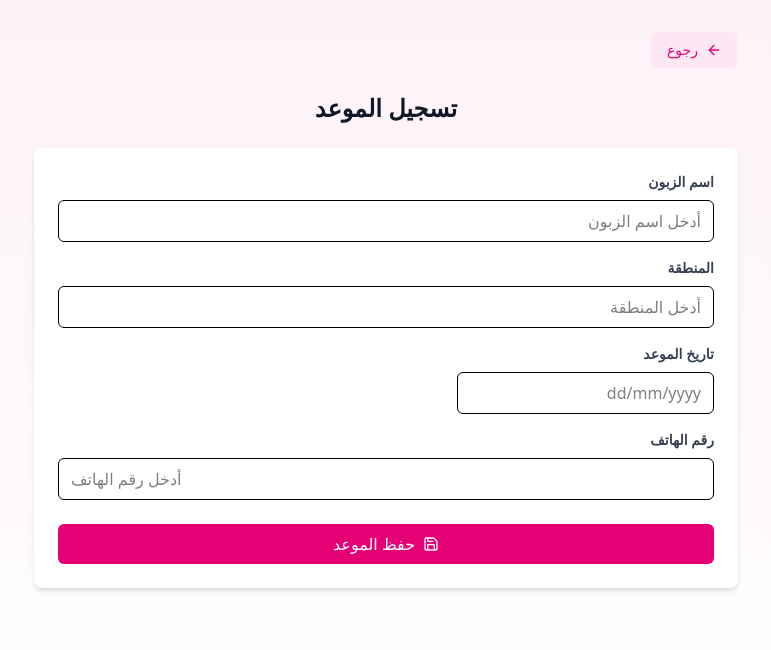
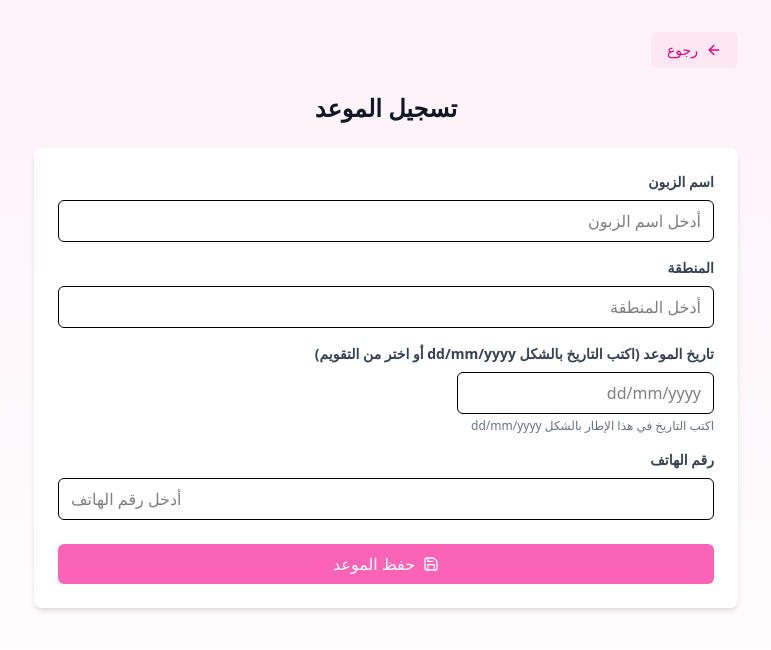
Before and after one commit to ramitaha13/Sobhe, a React (Vite) app: page /bookAppointmentButton in a window 1280 px wide. Shown: the top 650 px of the page, without its empty margins (254-1025 px from the left). Built offline with nearby package versions, Linux system fonts and the light colour scheme.

Commit message:
first commit

```diff
--- a/src/components/bookAppointmentButton.jsx
+++ b/src/components/bookAppointmentButton.jsx
@@ -19,6 +19,12 @@ const BookAppointmentButton = () => {
 
   const handleSubmit = async (e) => {
     e.preventDefault();
+
+    // Check if all fields are filled before submitting
+    if (!customerName || !regon || !selectedDate || !phone) {
+      return;
+    }
+
     setIsSubmitting(true);
 
     // Format the date to dd/mm/yyyy using locale "en-GB"
@@ -58,6 +64,9 @@ const BookAppointmentButton = () => {
   const handleBack = () => {
     navigate(-1);
   };
+
+  // Determine if any field is empty
+  const isFormIncomplete = !customerName || !regon || !selectedDate || !phone;
 
   return (
     <div
@@ -124,13 +133,13 @@ const BookAppointmentButton = () => {
             />
           </div>
 
-          {/* Date Field with enhanced calendar options */}
+          {/* Date Field with instruction */}
           <div className="mb-4">
             <label
               htmlFor="date"
               className="block text-gray-700 text-sm font-bold mb-2"
             >
-              تاريخ الموعد
+              تاريخ الموعد (اكتب التاريخ بالشكل dd/mm/yyyy أو اختر من التقويم)
             </label>
             <DatePicker
               id="date"
@@ -139,12 +148,15 @@ const BookAppointmentButton = () => {
               dateFormat="dd/MM/yyyy"
               placeholderText="dd/mm/yyyy"
               className="w-full px-3 py-2 border rounded-md focus:outline-none focus:ring-2 focus:ring-pink-500"
-              required
+              // Prevent choosing a past date by setting the minimum date to today
+              minDate={new Date()}
               showMonthDropdown
               showYearDropdown
               dropdownMode="select"
-              minDate={new Date(2020, 0, 1)}
             />
+            <p className="mt-1 text-xs text-gray-500">
+              اكتب التاريخ في هذا الإطار بالشكل dd/mm/yyyy
+            </p>
           </div>
 
           {/* Phone Number Field */}
@@ -159,9 +171,16 @@ const BookAppointmentButton = () => {
               id="phone"
               type="tel"
               value={phone}
-              onChange={(e) => setPhone(e.target.value)}
+              onChange={(e) => {
+                const newValue = e.target.value;
+                // Only allow numeric characters
+                if (/^\d*$/.test(newValue)) {
+                  setPhone(newValue);
+                }
+              }}
               placeholder="أدخل رقم الهاتف"
               className="w-full px-3 py-2 border rounded-md focus:outline-none focus:ring-2 focus:ring-pink-500"
+              inputMode="numeric"
               required
             />
           </div>
@@ -172,9 +191,9 @@ const BookAppointmentButton = () => {
 
           <button
             type="submit"
-            disabled={isSubmitting}
+            disabled={isSubmitting || isFormIncomplete}
             className={`w-full inline-flex items-center justify-center px-4 py-2 text-white rounded-md focus:outline-none focus:ring-2 focus:ring-offset-2 focus:ring-pink-500 ${
-              isSubmitting
+              isSubmitting || isFormIncomplete
                 ? "bg-pink-400 cursor-not-allowed"
                 : "bg-pink-600 hover:bg-pink-700"
             }`}
```
